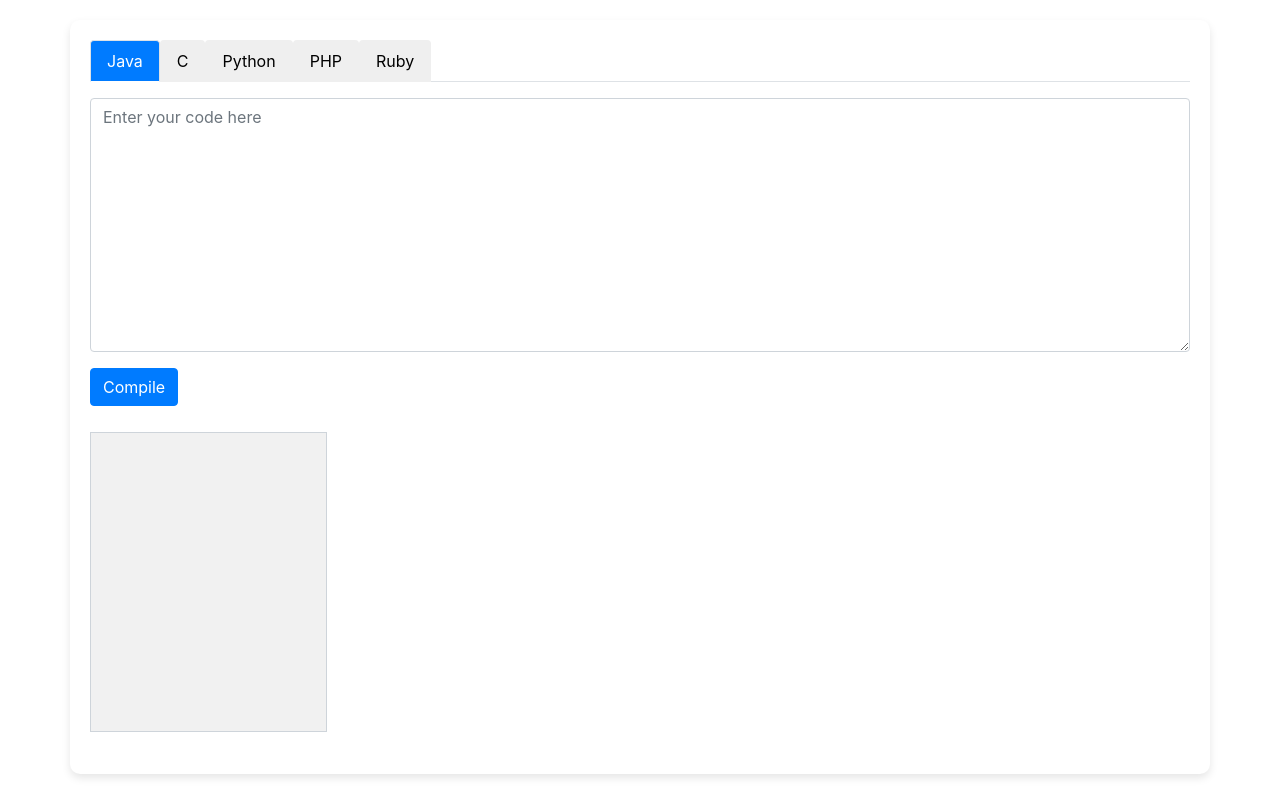
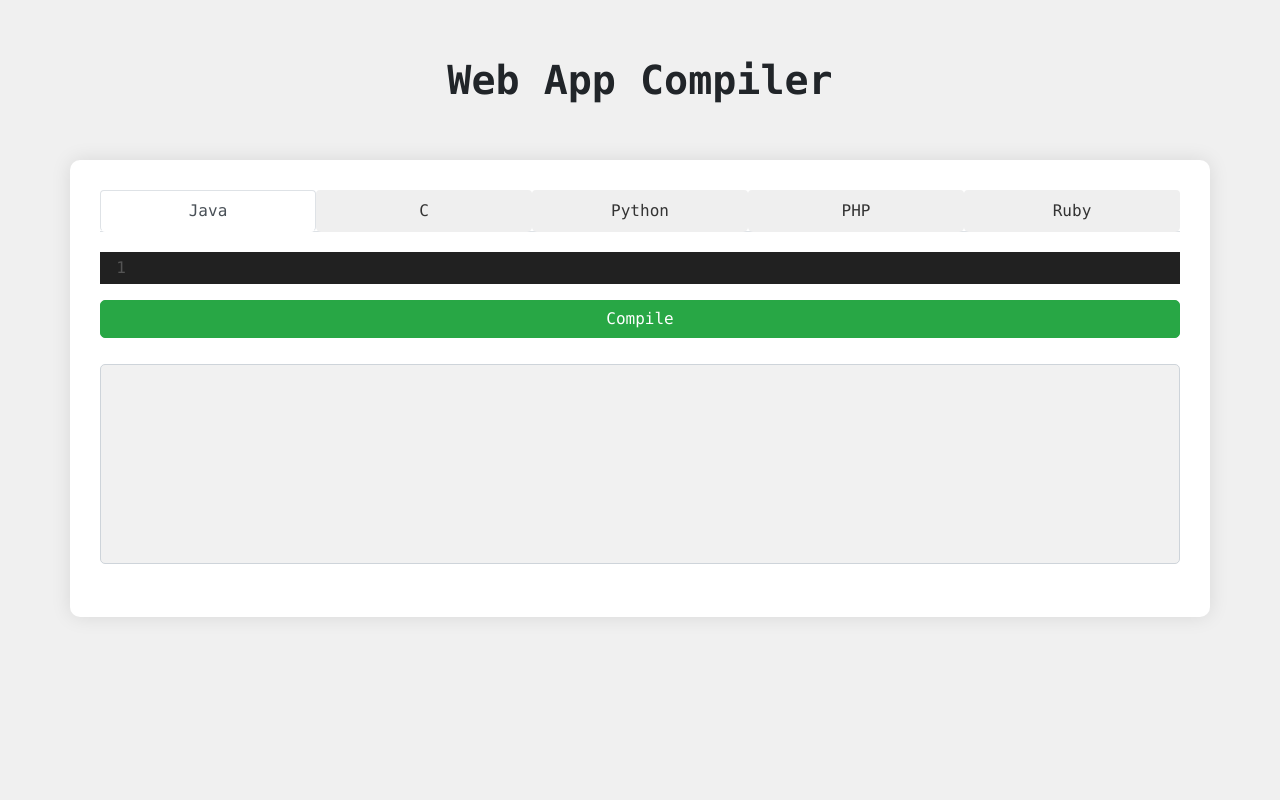
Before and after one commit to iron8ru/EmergingTechnologies_A3, a website: page ryder/public/index.html in a window 1280 px wide. Drawn offline with nearby package versions, Linux system fonts and the light colour scheme.

Commit message:
Improving UI

```diff
--- a/ryder/public/index.html
+++ b/ryder/public/index.html
@@ -3,55 +3,126 @@
   <head>
     <meta charset="UTF-8" />
     <meta name="viewport" content="width=device-width, initial-scale=1.0" />
-    <title>Code Compiler</title>
-    <!-- Bootstrap CSS -->
+    <title>Web App Compiler</title>
     <link
       rel="stylesheet"
       href="https://stackpath.bootstrapcdn.com/bootstrap/4.5.2/css/bootstrap.min.css"
     />
+    <!-- Include CodeMirror CSS -->
+    <link
+      rel="stylesheet"
+      href="https://cdnjs.cloudflare.com/ajax/libs/codemirror/5.62.0/codemirror.min.css"
+    />
+    <!-- Include CodeMirror Theme -->
+    <link
+      rel="stylesheet"
+      href="https://cdnjs.cloudflare.com/ajax/libs/codemirror/5.62.0/theme/material-darker.min.css"
+    />
+    <!-- Include CodeMirror JavaScript -->
+    <script src="https://cdnjs.cloudflare.com/ajax/libs/codemirror/5.62.0/codemirror.min.js"></script>
+    <!-- Include CodeMirror Java Mode -->
+    <script src="https://cdnjs.cloudflare.com/ajax/libs/codemirror/5.62.0/mode/clike/clike.min.js"></script>
+    <!-- Include CodeMirror Python Mode -->
+    <script src="https://cdnjs.cloudflare.com/ajax/libs/codemirror/5.62.0/mode/python/python.min.js"></script>
+    <!-- Include CodeMirror Ruby Mode -->
+    <script src="https://cdnjs.cloudflare.com/ajax/libs/codemirror/5.62.0/mode/ruby/ruby.min.js"></script>
+    <!-- Include CodeMirror Match Brackets -->
+    <script src="https://cdnjs.cloudflare.com/ajax/libs/codemirror/5.62.0/addon/edit/matchbrackets.min.js"></script>
+    <!-- Include CodeMirror Auto Close Brackets -->
+    <script src="https://cdnjs.cloudflare.com/ajax/libs/codemirror/5.62.0/addon/edit/closebrackets.min.js"></script>
     <style>
+      body {
+        background-color: #f0f0f0; /* Light background color */
+        font-family: Consolas, "Courier New", monospace; /* Use Consolas font */
+      }
+
+      .header {
+        font-family: Consolas, "Courier New", monospace; /* Use Consolas font */
+        font-size: 40px;
+        font-weight: bold;
+        text-align: center;
+        margin-bottom: 30px;
+        margin-top: 50px;
+      }
+
+      .custom-container {
+        background-color: #ffffff; /* White container background color */
+        border-radius: 10px;
+        box-shadow: 0 0 20px rgba(0, 0, 0, 0.1);
+        padding: 30px;
+        margin-top: 50px;
+      }
+
+      .form-control {
+        border: 1px solid #ced4da;
+        border-radius: 5px;
+        background-color: #ffffff; /* White background color for input */
+        color: #333333; /* Input text color */
+      }
+
+      .CodeMirror {
+        height: auto;
+        font-family: Consolas, "Courier New", monospace; /* Use Consolas font */
+      }
+
+      .nav-tabs {
+        display: flex;
+        justify-content: space-between;
+        margin-bottom: 20px;
+      }
+
+      .nav-item {
+        flex: 1;
+      }
+
+      .nav-link {
+        color: #333333;
+        border: none;
+        border-radius: 5px;
+        width: 100%;
+      }
+
+      .nav-link.active {
+        background-color: #007bff;
+        color: #ffffff;
+      }
+
+      .btn-compile {
+        background-color: #28a745; /* Green color for the Compile button */
+        border-color: #28a745;
+        border-radius: 5px;
+        color: #ffffff;
+      }
+
+      .btn-compile:hover {
+        background-color: #218838; /* Darker green for hover effect */
+        border-color: #1e7e34;
+      }
+
       .result-textarea {
-        height: 300px;
-        width: auto;
+        height: 200px; /* Fixed height for the output container */
+        width: 100%;
         resize: none;
         margin-top: 10px;
         border: 1px solid #ced4da;
+        border-radius: 5px;
         padding: 10px;
         font-family: monospace;
-        background-color: #f1f1f1; /* Different color for output textarea */
+        background-color: #f1f1f1;
+        color: #333333;
+        overflow-y: auto; /* Enable vertical scrolling */
       }
 
       .error-message {
-        color: red;
+        color: #dc3545; /* Red color for error messages */
         font-weight: bold;
-      }
-
-      .custom-container {
-        background-color: #fff;
-        border-radius: 10px;
-        box-shadow: 0 4px 8px rgba(0, 0, 0, 0.1);
-        padding: 20px;
-        margin-top: 20px;
-      }
-
-      .nav-tabs .nav-link.active {
-        background-color: #007bff;
-        color: #fff;
-      }
-
-      .btn-primary {
-        background-color: #007bff;
-        border-color: #007bff;
-      }
-
-      .btn-primary:hover {
-        background-color: #0056b3;
-        border-color: #004085;
+        margin-top: 10px;
       }
     </style>
   </head>
 
   <body>
+    <div class="header">Web App Compiler</div>
     <div class="container custom-container">
       <ul class="nav nav-tabs">
         <li class="nav-item">
@@ -100,7 +171,9 @@
           placeholder="Enter your code here"
         ></textarea>
       </div>
-      <button class="btn btn-primary" onclick="compileCode()">Compile</button>
+      <button class="btn btn-compile btn-block" onclick="compileCode()">
+        Compile
+      </button>
       <div class="form-group mt-3">
         <textarea id="output" class="result-textarea" readonly></textarea>
       </div>
@@ -108,18 +181,44 @@
     </div>
 
     <script>
+      var codeEditor = CodeMirror.fromTextArea(
+        document.getElementById("code-input"),
+        {
+          lineNumbers: true,
+          matchBrackets: true,
+          autoCloseBrackets: true,
+          mode: "text/x-java", // Default to Java mode
+          theme: "material-darker", // Choose a theme
+        }
+      );
+
       function selectLanguage(language) {
-        // Remove 'active' class from all tabs
-        document.querySelectorAll(".nav-link").forEach((tab) => {
+        document.querySelectorAll(".nav-link").forEach(function (tab) {
           tab.classList.remove("active");
         });
+        document.getElementById(language + "-tab").classList.add("active");
 
-        // Add 'active' class to the selected tab
-        document.getElementById(`${language}-tab`).classList.add("active");
+        switch (language) {
+          case "java":
+            codeEditor.setOption("mode", "text/x-java");
+            break;
+          case "c":
+            codeEditor.setOption("mode", "text/x-csrc");
+            break;
+          case "python":
+            codeEditor.setOption("mode", "text/x-python");
+            break;
+          case "php":
+            codeEditor.setOption("mode", "application/x-httpd-php");
+            break;
+          case "ruby":
+            codeEditor.setOption("mode", "text/x-ruby");
+            break;
+        }
       }
 
       async function compileCode() {
-        const code = document.getElementById("code-input").value;
+        const code = codeEditor.getValue();
         const language = document
           .querySelector(".nav-link.active")
           .innerText.toLowerCase();
@@ -143,9 +242,6 @@
           const data = await response.json();
           document.getElementById("output").value = data.output;
           document.getElementById("error-message").style.display = "none";
-
-          // Clear the code input textarea after successful compilation
-          document.getElementById("code-input").value = "";
         } catch (error) {
           console.error("Error compiling code:", error.message);
           document.getElementById("output").value = "";
```
Also changed, not shown: README.md (deleted).
